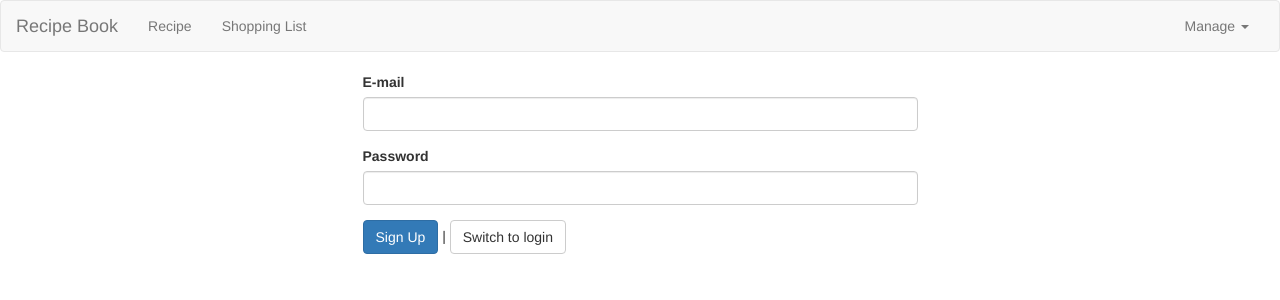
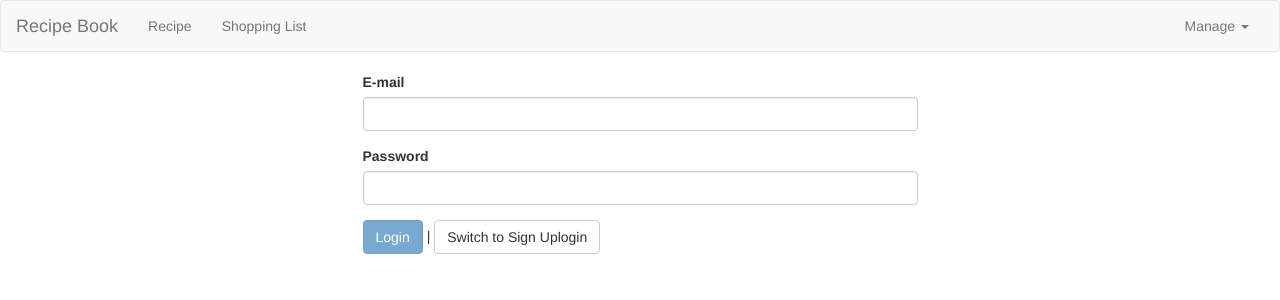
Before and after one commit to ravi2611gupta/170---Recipe-book, an Angular app: page /auth in a window 1280 px wide. Shown: the top 300 px of the page. Built offline with nearby package versions, Linux system fonts and the light colour scheme.

Commit message:
383 videos done

```diff
--- a/src/app/auth/auth-component.html
+++ b/src/app/auth/auth-component.html
@@ -1,9 +1,23 @@
 <div class="row">
   <div class="col-xs-12 col-md-6 col-md-offset-3">
-    <form>
+    <div class="alert alert-danger" *ngIf="error">
+      <p>{{ error }}</p>
+    </div>
+    <div *ngIf="isLoading" style="text-align: center">
+      <app-loading-spinner />
+    </div>
+    <form #authForm="ngForm" (ngSubmit)="onSubmit(authForm)" *ngIf="!isLoading">
       <div class="form-group">
         <label for="email">E-mail</label>
-        <input type="email" id="email" class="form-control" />
+        <input
+          type="email"
+          id="email"
+          class="form-control"
+          ngModel
+          name="email"
+          required
+          email
+        />
       </div>
 
       <div class="form-group">
@@ -13,12 +27,24 @@
           name="password"
           id="password"
           class="form-control"
+          ngModel
+          required
+          minlength="6"
         />
       </div>
 
       <div>
-        <button class="btn btn-primary">Sign Up</button> |
-        <button class="btn btn-default">Switch to login</button>
+        <button
+          class="btn btn-primary"
+          type="submit"
+          [disabled]="!authForm.valid"
+        >
+          {{ isLoginMode ? "Login" : "Sign Up" }}
+        </button>
+        |
+        <button class="btn btn-default" (click)="onSwitchMode()" type="button">
+          Switch to {{ isLoginMode ? "Sign Up" : "Login" }}login
+        </button>
       </div>
     </form>
   </div>
--- a/src/app/auth/auth-component.ts
+++ b/src/app/auth/auth-component.ts
@@ -1,7 +1,55 @@
 import { Component } from '@angular/core';
+import { NgForm } from '@angular/forms';
+import { AuthResponseData, AuthService } from './auth.service';
+import { Observable } from 'rxjs';
 
 @Component({
   selector: 'app-auth',
   templateUrl: './auth-component.html',
 })
-export class AuthComponent {}
+export class AuthComponent {
+  isLoginMode = true;
+  isLoading = false;
+  error: string = null;
+
+  constructor(private authService: AuthService) {}
+
+  onSwitchMode() {
+    this.isLoginMode = !this.isLoginMode;
+  }
+
+  onSubmit(form: NgForm) {
+    if (!form.valid) {
+      return;
+    }
+    const email = form.value.email;
+    const password = form.value.password;
+
+    // let authObs: Observable<AuthResponseData>;
+
+    this.isLoading = true;
+    if (this.isLoginMode) {
+      this.authService.login(email, password).subscribe(
+        (responseData) => {
+          this.isLoading = false;
+        },
+        (errorMessage) => {
+          this.error = errorMessage;
+          this.isLoading = false;
+        }
+      );
+    } else {
+      this.authService.signup(email, password).subscribe(
+        (responseData) => {
+          this.isLoading = false;
+        },
+        (errorMessage) => {
+          this.error = errorMessage;
+          this.isLoading = false;
+        }
+      );
+    }
+
+    form.reset();
+  }
+}
--- /dev/null
+++ b/src/app/auth/auth.service.ts
@@ -0,0 +1,54 @@
+import { HttpClient } from '@angular/common/http';
+import { Injectable } from '@angular/core';
+import { throwError } from 'rxjs';
+import { catchError } from 'rxjs/operators';
+
+export interface AuthResponseData {
+  idToken: string;
+  email: string;
+  refreshToken: string;
+  expiresIn: string;
+  localId: string;
+  kind: string;
+  registered?: boolean;
+}
+
+@Injectable({
+  providedIn: 'root',
+})
+export class AuthService {
+  constructor(private http: HttpClient) {}
+
+  signup(email: string, password: string) {
+    return this.http
+      .post<AuthResponseData>(
+        'https://identitytoolkit.googleapis.com/v1/accounts:signUp?key=AIzaSyBHbKU_31jzAAe_j9VSEZtUsREL-V1IJqw',
+        {
+          email: email,
+          password: password,
+          returnSecureToken: true,
+        }
+      )
+      .pipe(
+        catchError((error) => {
+          let errorMessage = 'An unknown error occurred!';
+          if (!error.error || !error.error.error) {
+            return throwError(errorMessage);
+          }
+          switch (error.error.error.message) {
+            case 'EMAIL_EXISTS':
+              errorMessage = 'The email is exists already';
+          }
+          return throwError(errorMessage);
+        })
+      );
+  }
+
+  login(email: string, password: string){
+    return this.http.post<AuthResponseData>("https://identitytoolkit.googleapis.com/v1/accounts:signInWithPassword?key=AIzaSyBHbKU_31jzAAe_j9VSEZtUsREL-V1IJqw", {
+        email: email,
+        password: password,
+        returnSecureToken: true,
+    })
+  }
+}
--- /dev/null
+++ b/src/app/shared/loading-spinner.component.css
@@ -0,0 +1,57 @@
+.lds-ripple,
+.lds-ripple div {
+    box-sizing: border-box;
+}
+
+.lds-ripple {
+    display: inline-block;
+    position: relative;
+    width: 80px;
+    height: 80px;
+}
+
+.lds-ripple div {
+    position: absolute;
+    border: 4px solid #00a2ff;
+    opacity: 1;
+    border-radius: 50%;
+    animation: lds-ripple 1s cubic-bezier(0, 0.2, 0.8, 1) infinite;
+}
+
+.lds-ripple div:nth-child(2) {
+    animation-delay: -0.5s;
+}
+
+@keyframes lds-ripple {
+    0% {
+        top: 36px;
+        left: 36px;
+        width: 8px;
+        height: 8px;
+        opacity: 0;
+    }
+
+    4.9% {
+        top: 36px;
+        left: 36px;
+        width: 8px;
+        height: 8px;
+        opacity: 0;
+    }
+
+    5% {
+        top: 36px;
+        left: 36px;
+        width: 8px;
+        height: 8px;
+        opacity: 1;
+    }
+
+    100% {
+        top: 0;
+        left: 0;
+        width: 80px;
+        height: 80px;
+        opacity: 0;
+    }
+}
--- /dev/null
+++ b/src/app/shared/loading-spinner.component.ts
@@ -0,0 +1,8 @@
+import { Component } from '@angular/core';
+
+@Component({
+  selector: 'app-loading-spinner',
+  template: '<div class="lds-ripple"><div></div><div></div></div>',
+  styleUrls: ['./loading-spinner.component.css'],
+})
+export class LoadingSpinnerComponent {}
```
Also changed, not shown: src/app/app.module.ts (+10 -2 lines).
